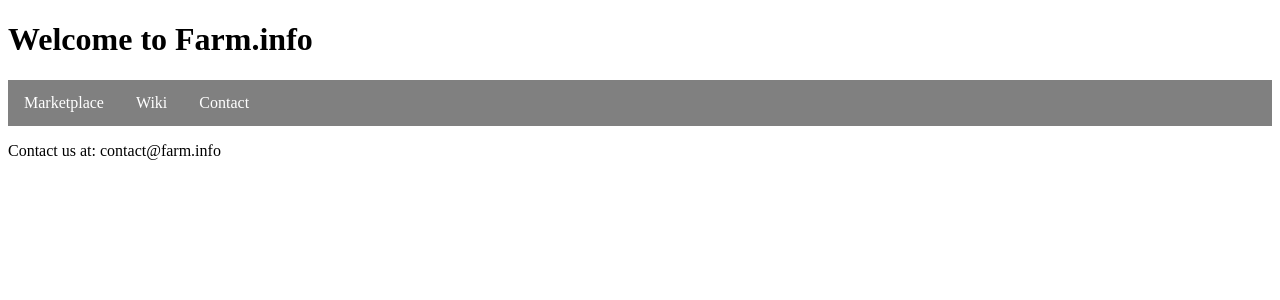
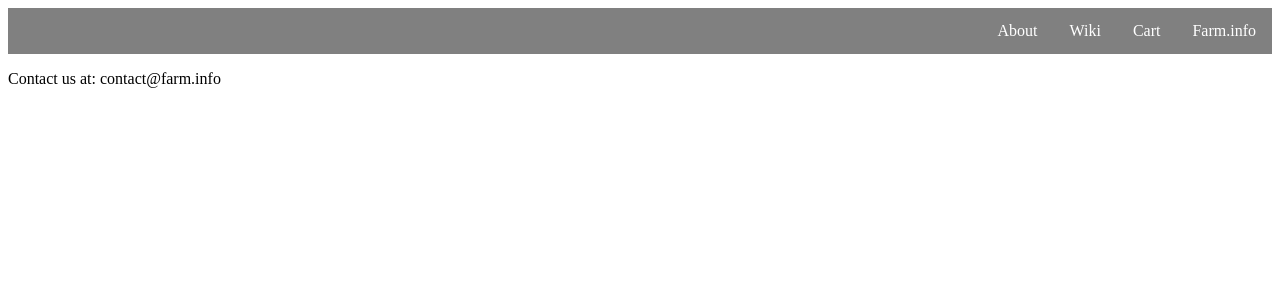
Before and after one commit to limjonrae/farm.info, a PHP site: page /cart.php in a window 1280 px wide. Shown: the top 300 px of the page. Run offline with PHP 8.4, Linux system fonts and the light colour scheme.

Commit message:
updated navigation bar and some css

```diff
--- a/item.html
+++ b/item.html
@@ -12,12 +12,12 @@
 
 <body>
     <header>
-        <h1><a href="index.php" style="color: black; text-decoration: none;">Welcome to Farm.info</a></h1>
         <nav>
             <ul>
-                <li><a href="marketplace.php">Marketplace</a></li>
+                <li><a href="index.php" style="float: left">Farm.info</a></li>
+                <li><a href="cart.php">Cart</a></li>
                 <li><a href="wiki.php">Wiki</a></li>
-                <li><a href="contact.php">Contact</a></li>
+                <li><a href="about.php">About</a></li>
             </ul>
         </nav>
     </header>
--- a/style.css
+++ b/style.css
@@ -8,7 +8,7 @@ nav>ul {
 }
 
 nav>ul>li {
-    float: left;
+    float: right;
 }
 
 nav>ul>li a {
@@ -23,3 +23,7 @@ nav>ul>li a:hover {
     background-color: #111;
     color: white;
 }
+
+.active {
+    background-color: #04AA6D;
+}
--- a/template/top.php
+++ b/template/top.php
@@ -13,12 +13,13 @@
 <body>
     <!-- Header Section -->
     <header>
-        <h1><a href="index.php" style="color: black; text-decoration: none;">Welcome to Farm.info</a></h1>
         <nav>
             <ul>
-                <li><a href="marketplace.php">Marketplace</a></li>
+                <!-- TODO assign .active class to the link of current page -->
+                <li><a href="index.php" style="float: left">Farm.info</a></li>
+                <li><a href="cart.php">Cart</a></li>
                 <li><a href="wiki.php">Wiki</a></li>
-                <li><a href="contact.php">Contact</a></li>
+                <li><a href="about.php">About</a></li>
             </ul>
         </nav>
     </header>
```
